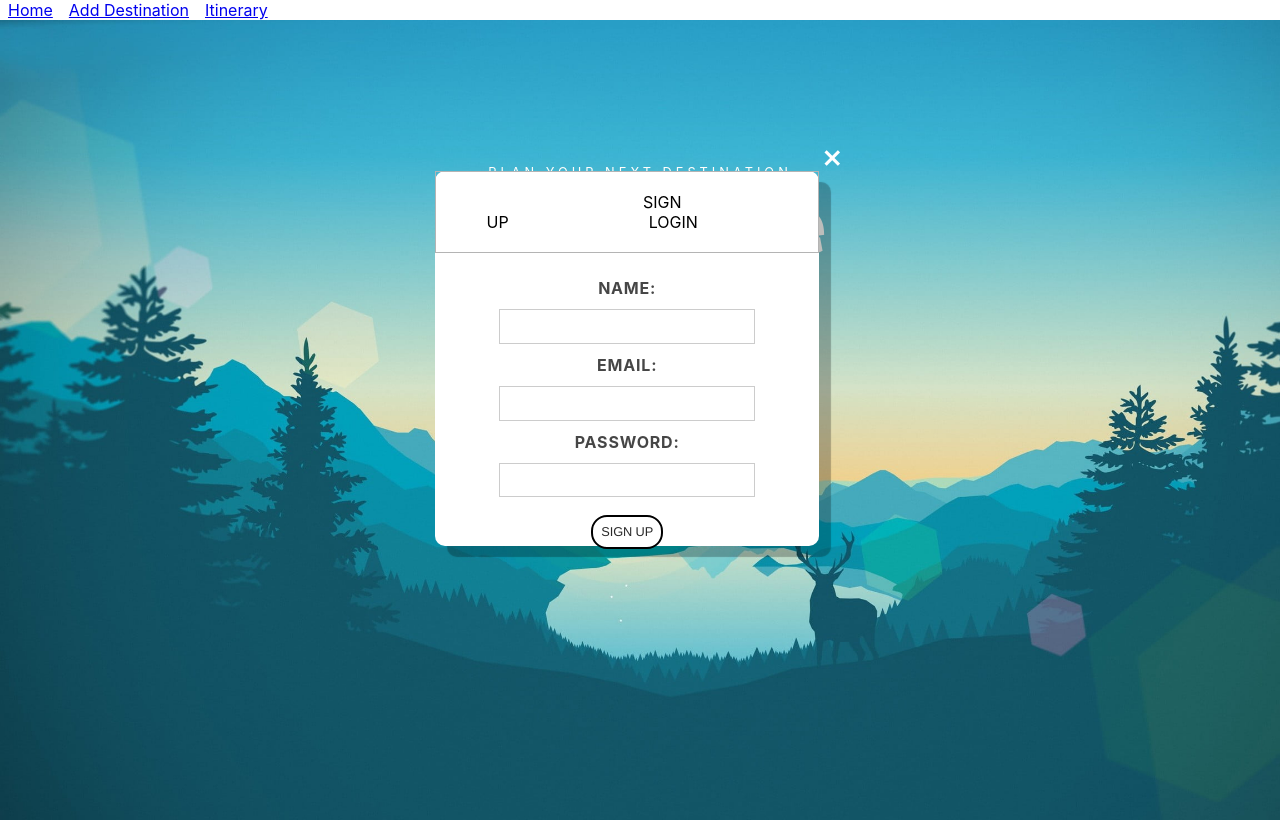
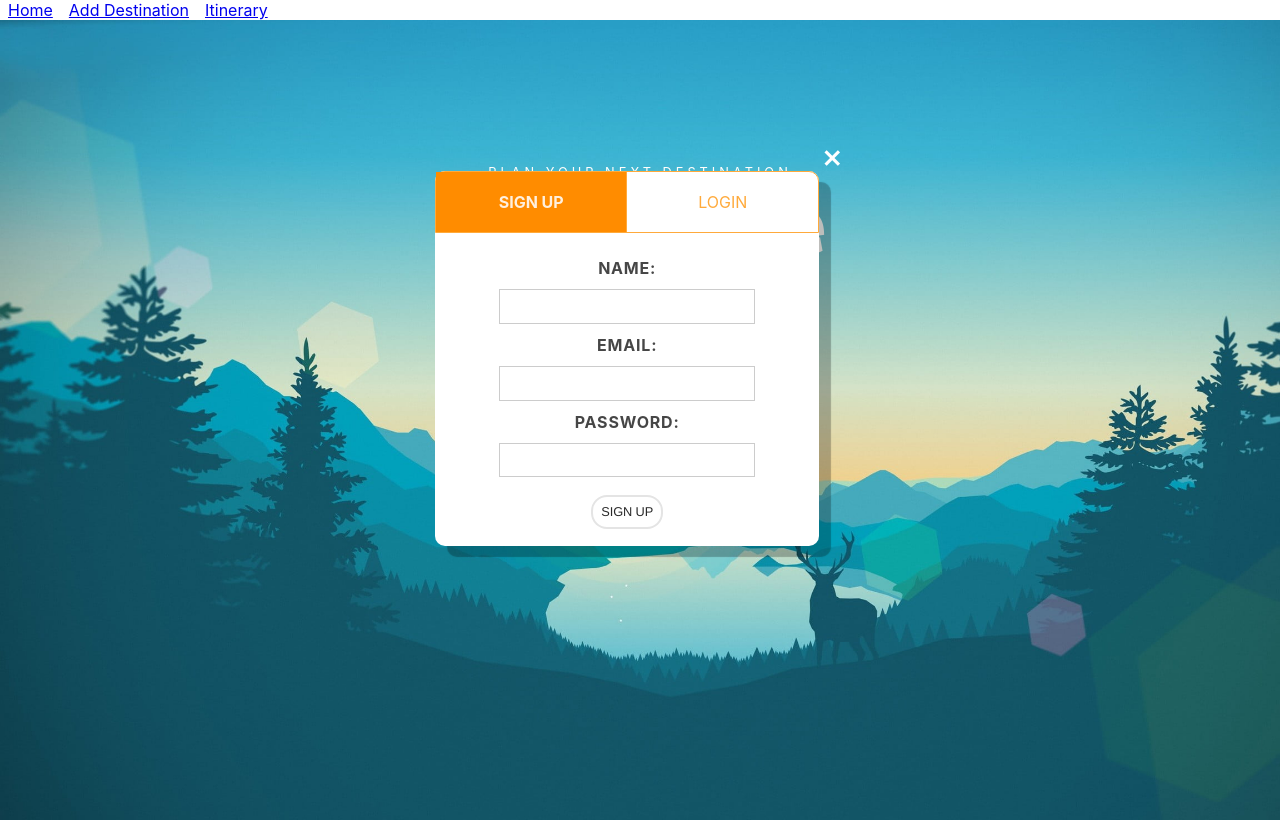
Before and after one commit to tinaaiscoding/voyage, a React (Create React App) app in the folder voyage-frontend/: page / in a window 1280 px wide. Both pictures are taken after a click on the button "LET'S PLAN". Built offline with nearby package versions, Linux system fonts and the light colour scheme.

Commit message:
Styling for navbar of signup/login modals

```diff
--- a/voyage-frontend/public/index.html
+++ b/voyage-frontend/public/index.html
@@ -26,6 +26,7 @@
     -->
 
     <link rel="stylesheet" href="https://fonts.googleapis.com/css2?family=Material+Symbols+Outlined:opsz,wght,FILL,GRAD@48,400,0,0" />
+
     <title>React App</title>
   </head>
   <body>
--- /dev/null
+++ b/voyage-frontend/src/buttons.css
@@ -0,0 +1,132 @@
+
+/* BUTTON STYLING */
+.button-17 {
+  align-items: center;
+  appearance: none;
+  background-color: #fff;
+  border-radius: 24px;
+  border-style: none;
+  box-shadow: rgba(0, 0, 0, .2) 0 3px 5px -1px,rgba(0, 0, 0, .14) 0 6px 10px 0,rgba(0, 0, 0, .12) 0 1px 18px 0;
+  box-sizing: border-box;
+  color: #3c4043;
+  cursor: pointer;
+  display: inline-flex;
+  fill: currentcolor;
+  font-family: "Google Sans",Roboto,Arial,sans-serif;
+  font-size: 14px;
+  font-weight: 500;
+  height: 48px;
+  justify-content: center;
+  letter-spacing: .25px;
+  line-height: normal;
+  max-width: 100%;
+  overflow: visible;
+  padding: 2px 24px;
+  position: relative;
+  text-align: center;
+  text-transform: none;
+  transition: box-shadow 280ms cubic-bezier(.4, 0, .2, 1),opacity 15ms linear 30ms,transform 270ms cubic-bezier(0, 0, .2, 1) 0ms;
+  user-select: none;
+  -webkit-user-select: none;
+  touch-action: manipulation;
+  width: auto;
+  will-change: transform,opacity;
+  z-index: 0;
+}
+
+.button-17:hover {
+  background: #fff8ee;
+  color: #ff6b08e6;
+}
+
+.button-17:active {
+  box-shadow: 0 4px 4px 0 rgb(60 64 67 / 30%), 0 8px 12px 6px rgb(60 64 67 / 15%);
+  outline: none;
+}
+
+.button-17:focus {
+  outline: none;
+  border: 1px solid #ff6b08e6;
+}
+
+.button-17:not(:disabled) {
+  box-shadow: rgba(60, 64, 67, .3) 0 1px 3px 0, rgba(60, 64, 67, .15) 0 4px 8px 3px;
+}
+
+.button-17:not(:disabled):hover {
+  box-shadow: rgba(60, 64, 67, .3) 0 2px 3px 0, rgba(60, 64, 67, .15) 0 6px 10px 4px;
+}
+
+.button-17:not(:disabled):focus {
+  box-shadow: rgba(60, 64, 67, .3) 0 1px 3px 0, rgba(60, 64, 67, .15) 0 4px 8px 3px;
+}
+
+.button-17:not(:disabled):active {
+  box-shadow: rgba(60, 64, 67, .3) 0 4px 4px 0, rgba(60, 64, 67, .15) 0 8px 12px 6px;
+}
+
+.button-17:disabled {
+  box-shadow: rgba(60, 64, 67, .3) 0 1px 3px 0, rgba(60, 64, 67, .15) 0 4px 8px 3px;
+}
+
+.button-80 {
+  background: #ffffff;
+  backface-visibility: hidden;
+  border: 1px solid #e2e2e2e6;
+  border-radius: 1rem;
+  border-style: solid;
+  border-width: .125rem;
+  box-sizing: border-box;
+  color: #2a2a2a;
+  cursor: pointer;
+  display: inline-block;
+  font-family: Circular,Helvetica,sans-serif;
+  font-size: 0.8rem;
+  letter-spacing: -.01em;
+  line-height: 1.3;
+  padding: .4rem .5rem;
+  position: relative;
+  text-align: left;
+  text-decoration: none;
+  transform: translateZ(0) scale(1);
+  transition: transform .2s;
+  user-select: none;
+  -webkit-user-select: none;
+  touch-action: manipulation;
+}
+
+.button-80:not(:disabled):hover {
+  transform: scale(1.05);
+  border: 1px solid #ff6b08e6;
+  color: #ff6600;
+}
+
+.button-80:not(:disabled):hover:active {
+  transform: scale(1.05) translateY(.125rem);
+}
+
+.button-80:focus {
+  outline: 0 solid transparent;
+}
+
+.button-80:focus:before {
+  content: "";
+  left: calc(-1*.375rem);
+  pointer-events: none;
+  position: absolute;
+  top: calc(-1*.375rem);
+  transition: border-radius;
+  user-select: none;
+}
+
+.button-80:focus:not(:focus-visible) {
+  outline: 0 solid transparent;
+}
+
+.button-80:focus:not(:focus-visible):before {
+  border-width: 0;
+}
+
+.button-80:not(:disabled):active {
+  transform: translateY(.125rem);
+}
--- a/voyage-frontend/src/components/SignUpLoginModal/LoginModal.js
+++ b/voyage-frontend/src/components/SignUpLoginModal/LoginModal.js
@@ -20,6 +20,12 @@ const LogInModal = (props) => {
     props.onModalClose();
   };
 
+  const loginNavSelected = {
+    backgroundColor: 'rgb(255, 140, 0)',
+    color: 'rgb(255, 240, 222)',
+    fontWeight: '700',
+  };
+
   if (displaySignUpModal) {
     return <SignUpModal onModalClose={closeSignUpModalHandler} />;
   } else {
@@ -33,8 +39,10 @@ const LogInModal = (props) => {
         </span>
         <nav>
           <ul>
-            <li onClick={renderSignUpModalHandler}>SIGN UP</li>
-            <li>LOGIN</li>
+            <li className="sign-up" onClick={renderSignUpModalHandler}>
+              SIGN UP
+            </li>
+            <li style={loginNavSelected}>LOGIN</li>
           </ul>
         </nav>
 
--- a/voyage-frontend/src/components/SignUpLoginModal/SignUpLoginModal.scss
+++ b/voyage-frontend/src/components/SignUpLoginModal/SignUpLoginModal.scss
@@ -2,7 +2,8 @@ label {
   display: block;
 }
 
-#SignUp-Modal, #Login-Modal  {
+#SignUp-Modal,
+#Login-Modal {
   padding: 0;
   height: 375px;
 
@@ -23,21 +24,31 @@ label {
     margin-top: 15px;
   }
 
-  nav {
+  // nav {
 
-  }
+  // }
 
   ul {
-    padding: 20px 0;
-    border: 1px solid rgb(180, 180, 180);
+    padding: 0;
+    border: 1px solid rgb(255, 170, 59);
+    border-top-left-radius: 10px;
+    border-top-right-radius: 10px;
+
+    .sign-up {
+      border-right: 1px solid rgb(255, 170, 59);
+      // background-color: rgb(255, 140, 0);
+      // color: rgb(255, 240, 222);
+      // font-weight: 700;
+    }
   }
 
   li {
-    display: inline;
+    display: inline-block;
     text-align: center;
-    margin: 0 70px;
-    width: 100%;
+    width: 50%;
     height: 100%;
+    padding: 20px 0;
+    color: rgb(255, 170, 59);
   }
 }
 
--- a/voyage-frontend/src/components/SignUpLoginModal/SignUpModal.js
+++ b/voyage-frontend/src/components/SignUpLoginModal/SignUpModal.js
@@ -20,6 +20,12 @@ const SignUpModal = (props) => {
     props.onModalClose();
   };
 
+  const signUpNavSelected = {
+    backgroundColor: 'rgb(255, 140, 0)',
+    color: 'rgb(255, 240, 222)',
+    fontWeight: '700',
+  };
+
   if (displayLoginModal) {
     return <LoginModal onModalClose={closeLoginModalHandler} />;
   } else {
@@ -33,7 +39,9 @@ const SignUpModal = (props) => {
         </span>
         <nav>
           <ul>
-            <li>SIGN UP</li>
+            <li style={signUpNavSelected} className="sign-up">
+              SIGN UP
+            </li>
             <li onClick={renderLoginModalHandler}>LOGIN</li>
           </ul>
         </nav>
--- a/voyage-frontend/src/components/UI/Modal.scss
+++ b/voyage-frontend/src/components/UI/Modal.scss
@@ -30,20 +30,6 @@ input:focus {
   box-shadow: 12px 11px 1px 0px rgb(0 0 0 / 26%);
   display: block;
   padding: 40px;
-
-  nav {
-
-  }
-
-  ul {
-    padding: 20px 0;
-  }
-
-  li {
-    display: inline;
-    text-align: center;
-    margin: 0 50px;
-  }
 
   span {
     position: absolute;
--- a/voyage-frontend/src/index.css
+++ b/voyage-frontend/src/index.css
@@ -15,134 +15,3 @@ code {
   font-family: source-code-pro, Menlo, Monaco, Consolas, 'Courier New',
     monospace;
 }
-
-/* BUTTON STYLING */
-.button-17 {
-  align-items: center;
-  appearance: none;
-  background-color: #fff;
-  border-radius: 24px;
-  border-style: none;
-  box-shadow: rgba(0, 0, 0, .2) 0 3px 5px -1px,rgba(0, 0, 0, .14) 0 6px 10px 0,rgba(0, 0, 0, .12) 0 1px 18px 0;
-  box-sizing: border-box;
-  color: #3c4043;
-  cursor: pointer;
-  display: inline-flex;
-  fill: currentcolor;
-  font-family: "Google Sans",Roboto,Arial,sans-serif;
-  font-size: 14px;
-  font-weight: 500;
-  height: 48px;
-  justify-content: center;
-  letter-spacing: .25px;
-  line-height: normal;
-  max-width: 100%;
-  overflow: visible;
-  padding: 2px 24px;
-  position: relative;
-  text-align: center;
-  text-transform: none;
-  transition: box-shadow 280ms cubic-bezier(.4, 0, .2, 1),opacity 15ms linear 30ms,transform 270ms cubic-bezier(0, 0, .2, 1) 0ms;
-  user-select: none;
-  -webkit-user-select: none;
-  touch-action: manipulation;
-  width: auto;
-  will-change: transform,opacity;
-  z-index: 0;
-}
-
-.button-17:hover {
-  background: #F6F9FE;
-  color: #174ea6;
-}
-
-.button-17:active {
-  box-shadow: 0 4px 4px 0 rgb(60 64 67 / 30%), 0 8px 12px 6px rgb(60 64 67 / 15%);
-  outline: none;
-}
-
-.button-17:focus {
-  outline: none;
-  border: 1px solid #4285f4;
-}
-
-.button-17:not(:disabled) {
-  box-shadow: rgba(60, 64, 67, .3) 0 1px 3px 0, rgba(60, 64, 67, .15) 0 4px 8px 3px;
-}
-
-.button-17:not(:disabled):hover {
-  box-shadow: rgba(60, 64, 67, .3) 0 2px 3px 0, rgba(60, 64, 67, .15) 0 6px 10px 4px;
-}
-
-.button-17:not(:disabled):focus {
-  box-shadow: rgba(60, 64, 67, .3) 0 1px 3px 0, rgba(60, 64, 67, .15) 0 4px 8px 3px;
-}
-
-.button-17:not(:disabled):active {
-  box-shadow: rgba(60, 64, 67, .3) 0 4px 4px 0, rgba(60, 64, 67, .15) 0 8px 12px 6px;
-}
-
-.button-17:disabled {
-  box-shadow: rgba(60, 64, 67, .3) 0 1px 3px 0, rgba(60, 64, 67, .15) 0 4px 8px 3px;
-}
-
-.button-80 {
-  background: #fff;
-  backface-visibility: hidden;
-  border-radius: 1rem;
-  border-style: solid;
-  border-width: .125rem;
-  box-sizing: border-box;
-  color: #2a2a2a;
-  cursor: pointer;
-  display: inline-block;
-  font-family: Circular,Helvetica,sans-serif;
-  font-size: 0.8rem;
-  letter-spacing: -.01em;
-  line-height: 1.3;
-  padding: .4rem .5rem;
-  position: relative;
-  text-align: left;
-  text-decoration: none;
-  transform: translateZ(0) scale(1);
-  transition: transform .2s;
-  user-select: none;
-  -webkit-user-select: none;
-  touch-action: manipulation;
-}
-
-.button-80:not(:disabled):hover {
-  transform: scale(1.05);
-  border: 1px solid #0f5edc;
-  color: #0f5edc;
-}
-
-.button-80:not(:disabled):hover:active {
-  transform: scale(1.05) translateY(.125rem);
-}
-
-.button-80:focus {
-  outline: 0 solid transparent;
-}
-
-.button-80:focus:before {
-  content: "";
-  left: calc(-1*.375rem);
-  pointer-events: none;
-  position: absolute;
-  top: calc(-1*.375rem);
-  transition: border-radius;
-  user-select: none;
-}
-
-.button-80:focus:not(:focus-visible) {
-  outline: 0 solid transparent;
-}
-
-.button-80:focus:not(:focus-visible):before {
-  border-width: 0;
-}
-
-.button-80:not(:disabled):active {
-  transform: translateY(.125rem);
-}
--- a/voyage-frontend/src/index.js
+++ b/voyage-frontend/src/index.js
@@ -1,6 +1,7 @@
 import React from 'react';
 import ReactDOM from 'react-dom/client';
 import './index.css';
+import './buttons.css'
 import App from './App';
 import reportWebVitals from './reportWebVitals';
 import { BrowserRouter } from 'react-router-dom';
```
